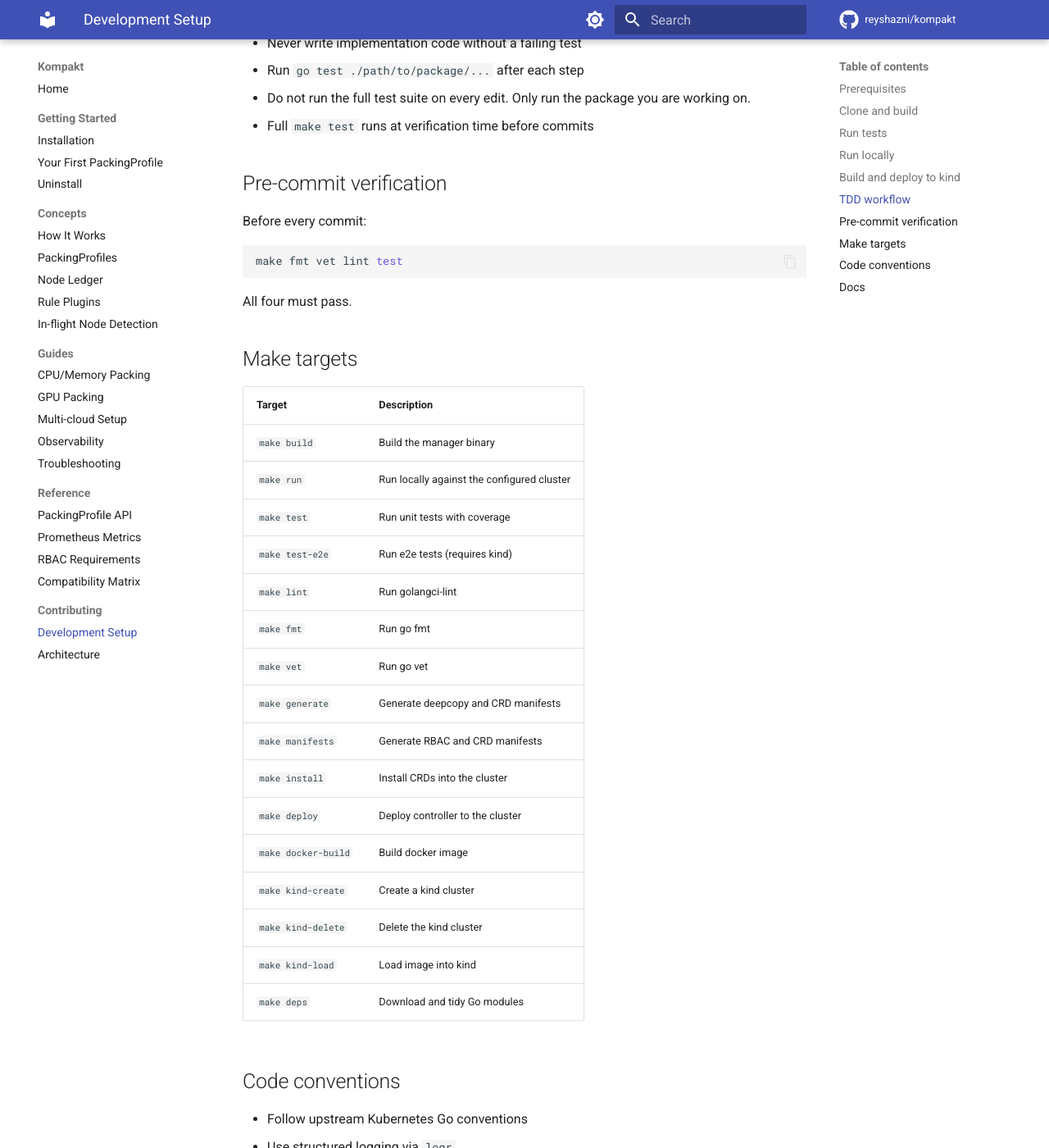
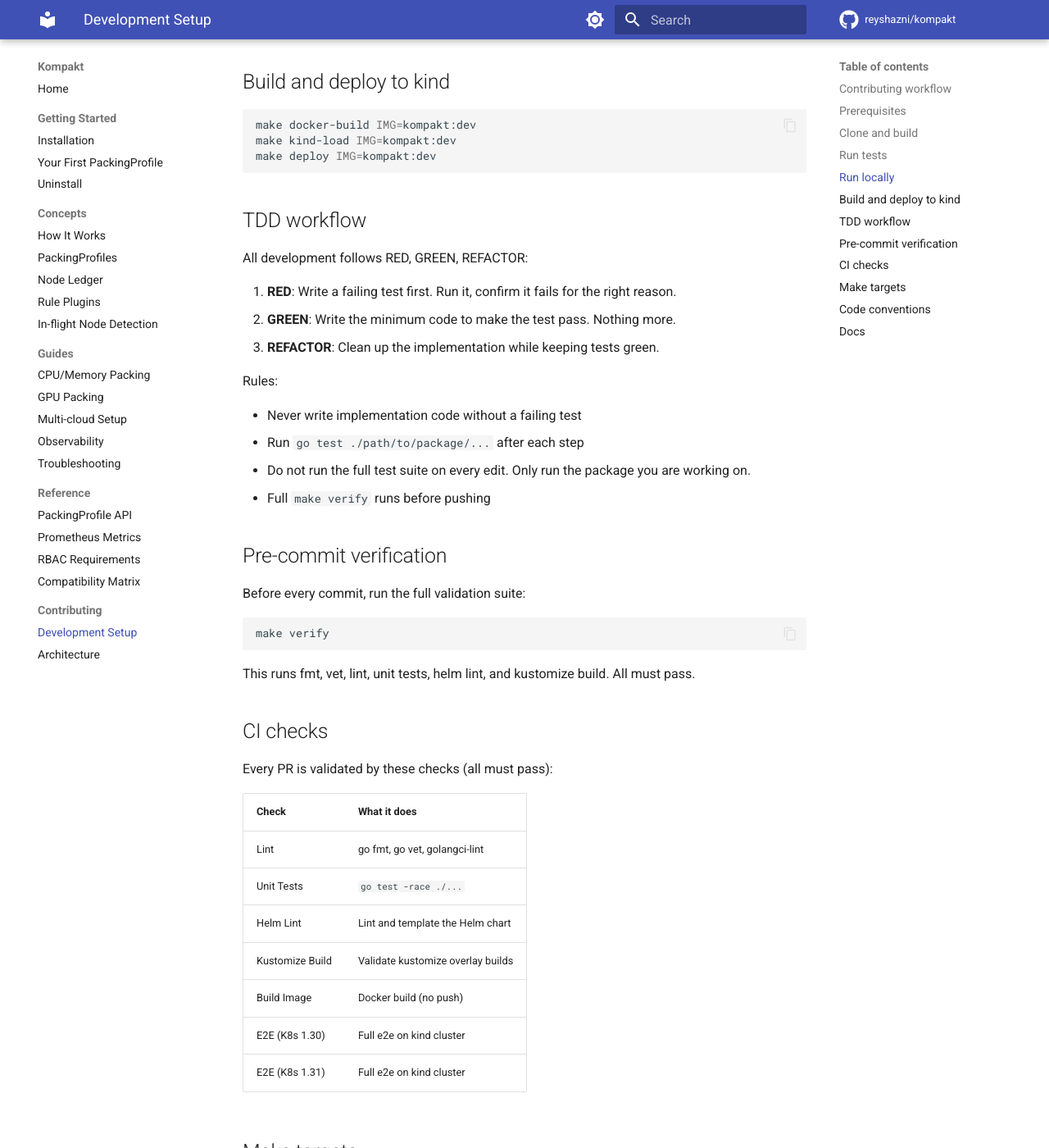
Before and after one commit to reyshazni/kompakt, an MkDocs documentation site: the page built from docs/contributing/development.md, in a window 1280 px wide and 1400 px high, scrolled down 1572 px. Shown: the whole window at 82% size. Built offline with MkDocs 1.6.1 and Material for MkDocs 9.7.7, drawn with Linux system fonts in a browser that asks for light colours; comment, search, counter and statistics services are not loaded; some of the changed text lies outside the part shown.

Commit message:
docs(contributing): add CI and fork workflow

````diff
--- a/docs/contributing/development.md
+++ b/docs/contributing/development.md
@@ -1,4 +1,18 @@
 # Development Setup
+
+## Contributing workflow
+
+1. **Fork** the repo on GitHub
+2. **Clone** your fork locally
+3. **Create a branch** for your change
+4. **Make changes**, following the TDD workflow below
+5. **Run `make verify`** to validate everything
+6. **Push** to your fork
+7. **Open a PR** against `main`
+
+CI runs automatically on every PR. All checks must pass before merge.
+
+Direct pushes to `main` are restricted to maintainers.
 
 ## Prerequisites
 
@@ -8,11 +22,13 @@
 - kubectl
 - Helm 3
 - golangci-lint
+- kustomize
 
 ## Clone and build
 
 ```bash
-git clone https://github.com/reyshazni/kompakt.git
+# Fork first, then:
+git clone https://github.com/<your-username>/kompakt.git
 cd kompakt
 make deps
 make build
@@ -66,22 +82,37 @@
 - Never write implementation code without a failing test
 - Run `go test ./path/to/package/...` after each step
 - Do not run the full test suite on every edit. Only run the package you are working on.
-- Full `make test` runs at verification time before commits
+- Full `make verify` runs before pushing
 
 ## Pre-commit verification
 
-Before every commit:
+Before every commit, run the full validation suite:
 
 ```bash
-make fmt vet lint test
+make verify
 ```
 
-All four must pass.
+This runs fmt, vet, lint, unit tests, helm lint, and kustomize build. All must pass.
+
+## CI checks
+
+Every PR is validated by these checks (all must pass):
+
+| Check | What it does |
+|---|---|
+| Lint | go fmt, go vet, golangci-lint |
+| Unit Tests | `go test -race ./...` |
+| Helm Lint | Lint and template the Helm chart |
+| Kustomize Build | Validate kustomize overlay builds |
+| Build Image | Docker build (no push) |
+| E2E (K8s 1.30) | Full e2e on kind cluster |
+| E2E (K8s 1.31) | Full e2e on kind cluster |
 
 ## Make targets
 
 | Target | Description |
 |---|---|
+| `make verify` | Run all checks (CI equivalent) |
 | `make build` | Build the manager binary |
 | `make run` | Run locally against the configured cluster |
 | `make test` | Run unit tests with coverage |
@@ -89,6 +120,8 @@
 | `make lint` | Run golangci-lint |
 | `make fmt` | Run go fmt |
 | `make vet` | Run go vet |
+| `make helm-lint` | Lint and template Helm chart |
+| `make kustomize-build` | Validate kustomize build |
 | `make generate` | Generate deepcopy and CRD manifests |
 | `make manifests` | Generate RBAC and CRD manifests |
 | `make install` | Install CRDs into the cluster |
@@ -114,8 +148,7 @@
 ## Docs
 
 ```bash
-pip install -r docs/requirements.txt
-mkdocs serve
+make open-docs
 ```
 
-Docs are served at `http://localhost:8000`.
+Docs are served at `http://localhost:4400`. Changes to `docs/` or `mkdocs.yml` auto-deploy to GitHub Pages on merge to `main`.
````
Also changed, not shown: other parts of docs/contributing/development.md (+1 -0 lines).
